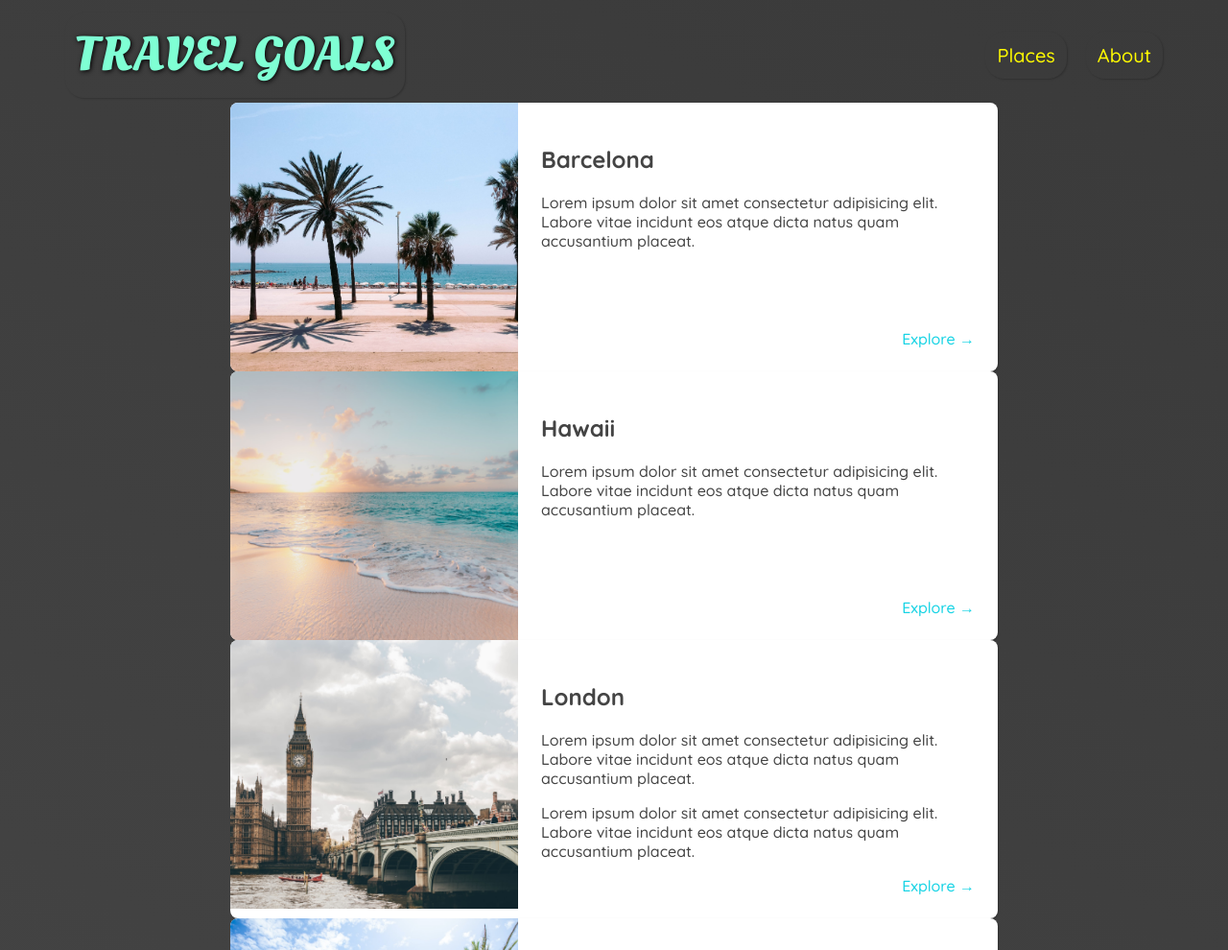
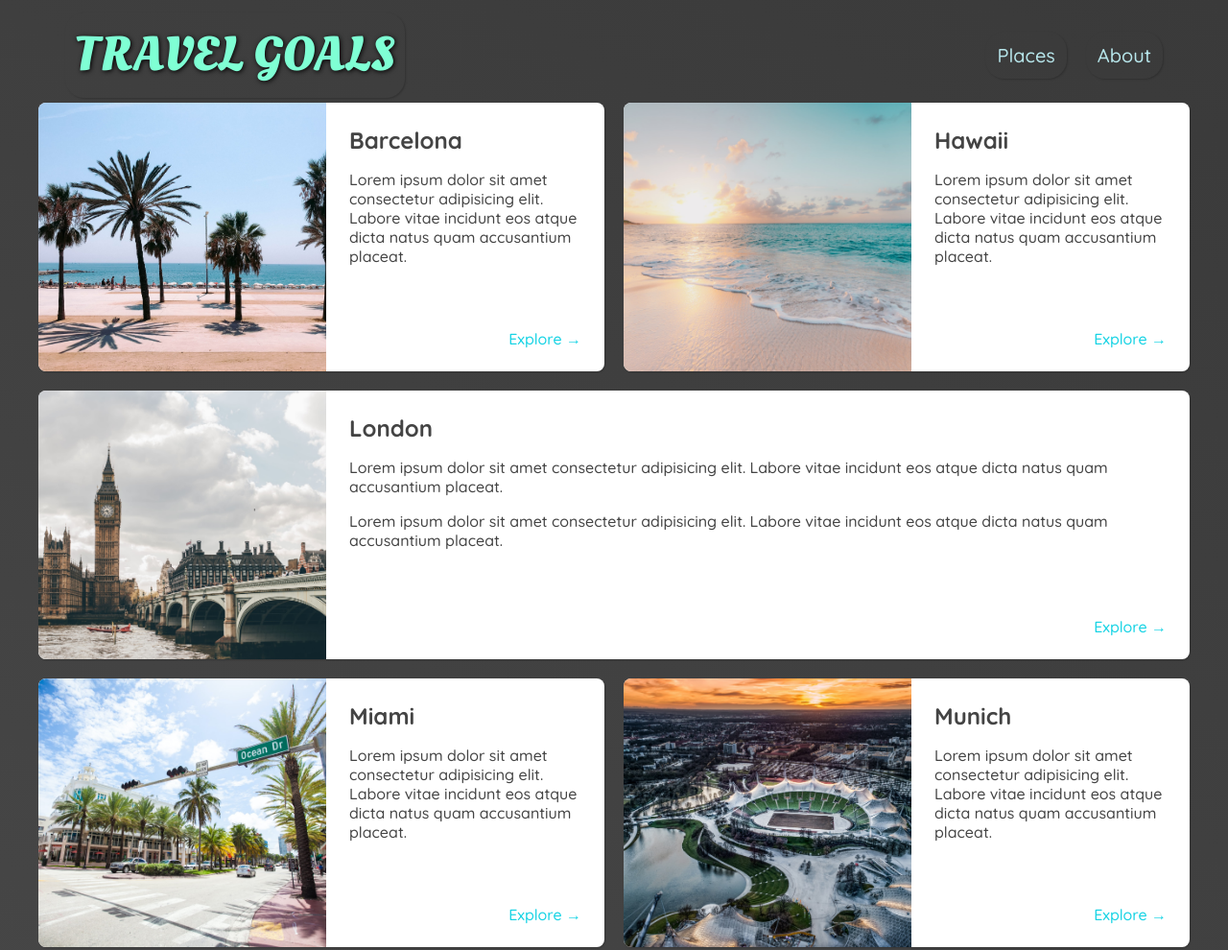
Before and after one commit to bharatbadyal/Travel_Goals, a plain HTML site: page places.html in a window 1280 px wide. Shown: the top 990 px of the page at 96% size. Drawn offline with Linux system fonts and the light colour scheme.

Commit message:
12FEB: completed the pratice project + added grid-theory files to learn about grid practically

```diff
--- a/places.css
+++ b/places.css
@@ -1,15 +1,35 @@
 body {
   background: linear-gradient(30deg, rgb(77, 77, 77), rgb(58, 58, 58));
   color: rgb(68,68,68);
+}
+
+#page-logo{
+  color: rgb(183,230,235)
 }
 
 header {
   position: static;
 }
 
+header a{
+  color: rgb(183,230,235)
+}
+
+header nav a:hover{
+  background-color: rgb(183,230,235);
+  color: rgb(59,59,59);
+}
+
 main ul {
-  width: 800px;
-  margin: 0 auto;
+  width: 1200px;
+  margin: 0 auto 48px auto;
+  display: grid;
+  grid-template-columns: 1fr 1fr;
+  gap: 20px 20px;
+}
+
+li:nth-of-type(3){
+  grid-column: 1 / span 2;
 }
 
 main li {
@@ -19,6 +39,7 @@ main li {
   border-radius: 8px;
   overflow: hidden;
 }
+
 
 main li img {
   width: 300px;
@@ -31,6 +52,10 @@ main li img {
   display: flex;
   flex-direction: column;
   justify-content: space-between;
+}
+
+.item-content h2{
+  margin: 0;
 }
 
 .actions {
--- a/shared.css
+++ b/shared.css
@@ -26,7 +26,7 @@ header a {
   border-radius: 20px;
 }
 
-header a:hover {
+header nav a:hover {
   color: rgb(77, 77, 77);
   background-color: rgb(255, 251, 0);
 }
```
Also changed, not shown: places.html (line endings or trailing spaces), 1 other file.
